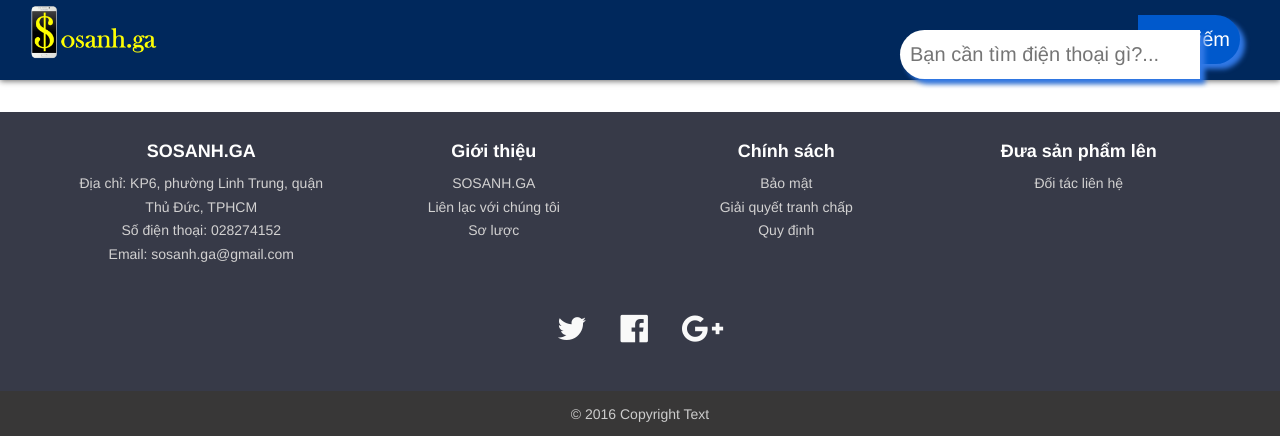
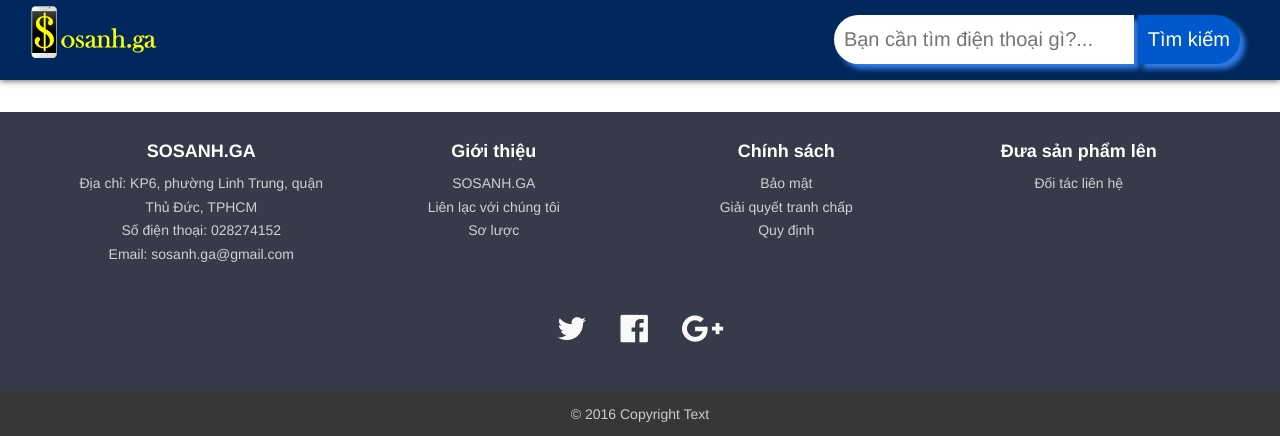
Before and after one commit to MaoBui2907/sosanh.ga, a Flask app: template templates/dssp.html in a window 1280 px wide. Shown: the top 436 px of the page. Run offline with Flask 2, Linux system fonts and the light colour scheme; the template is opened without the code that fills it, so the values that code supplies are empty; some libraries are stand-ins or nearby versions.

Commit message:
fix header

```diff
--- a/templates/header.html
+++ b/templates/header.html
@@ -3,7 +3,7 @@
     <!-- <img src="https://cdn.tgdd.vn/Products/Images/42/183507/samsung-galaxy-note-9-512gb-blue-400x460.png" class="img"> -->
 
     <div class="search">
-        <input class="search input" type="text" placeholder="Bạn cần tìm điện thoại gì?..." />
+        <input class="input" type="text" placeholder="Bạn cần tìm điện thoại gì?..." />
         <input class="button" type="button" value="Tìm kiếm" />
     </div>
 </div>
```
